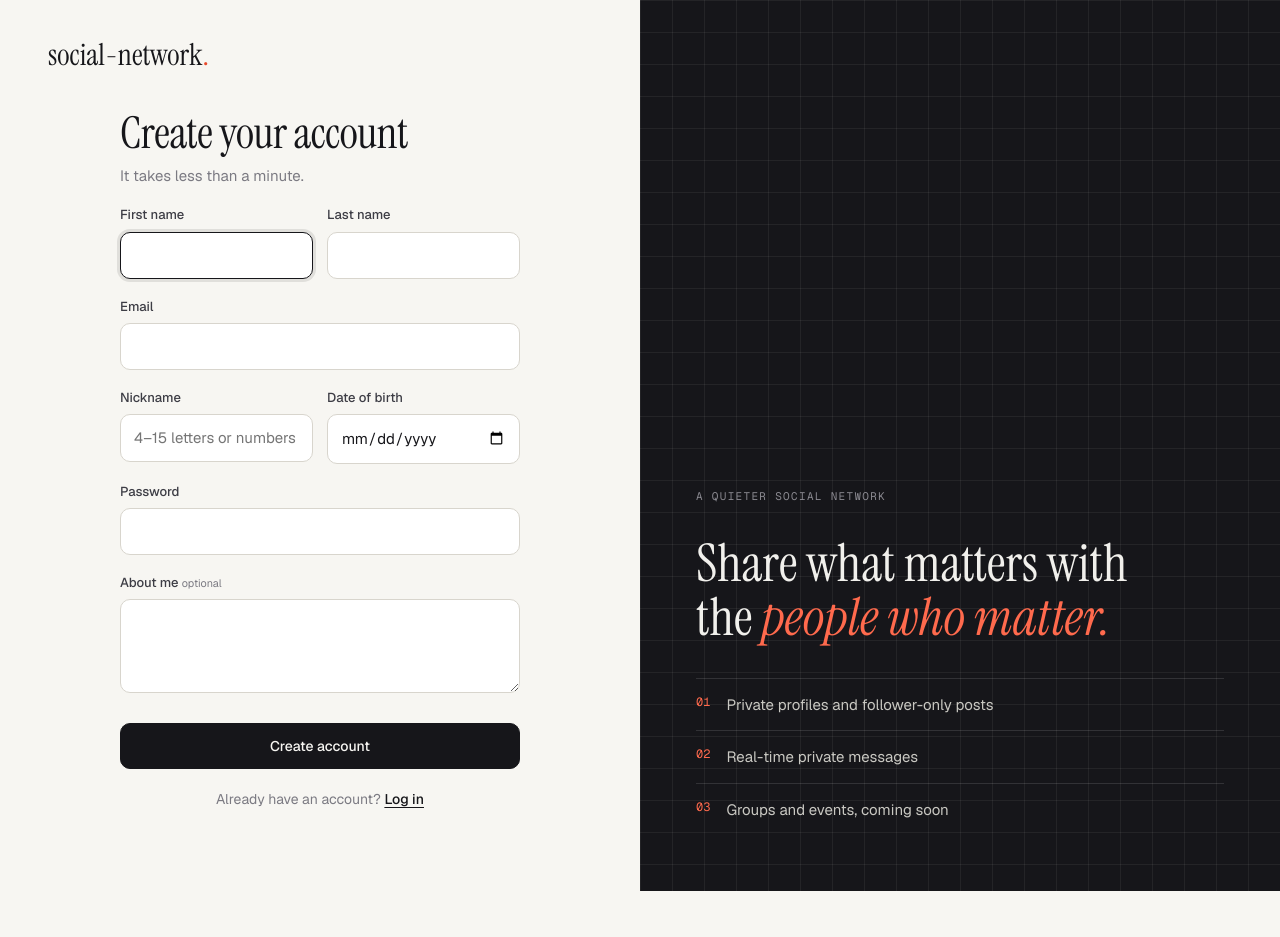
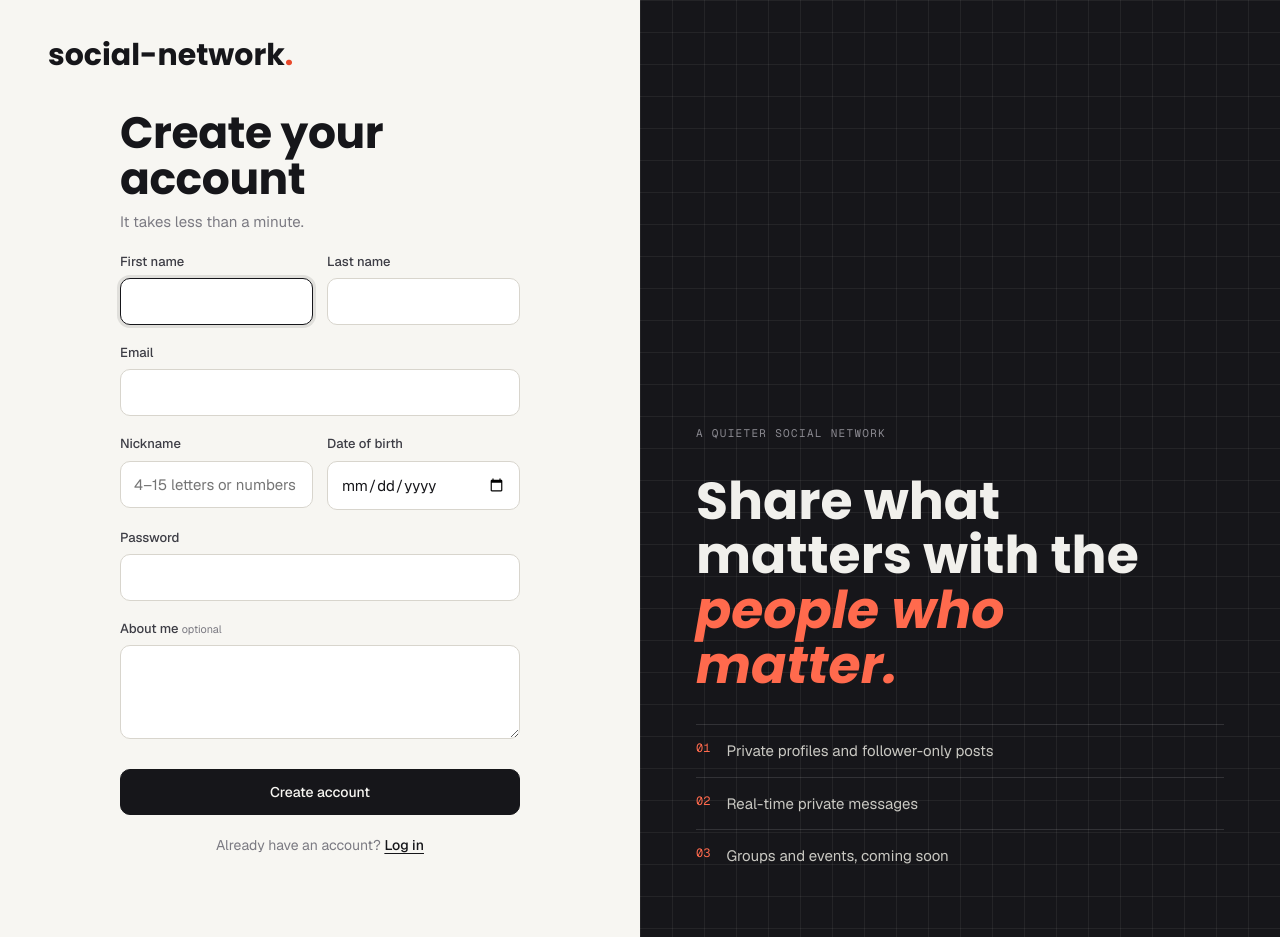
Before and after one commit to chentaymane/Social, a Next.js app in the folder frontend/: page /register in a window 1280 px wide. Before the commit the page ends 891 px from the top, so only its background shows below. Built offline with nearby package versions, Linux system fonts and the light colour scheme.

Commit message:
change the font

```diff
--- a/frontend/app/globals.css
+++ b/frontend/app/globals.css
@@ -4,7 +4,7 @@
 :root {
   --font-sans: 'Geist';            /* text */
   --font-mono: 'Geist Mono';       /* small labels */
-  --font-serif: 'Instrument Serif'; /* big titles */
+  --font-title: 'Poppins'; /* big titles */
 
   --paper: #f7f6f2;        /* page background */
   --surface: #ffffff;      /* cards */
@@ -49,7 +49,7 @@ body {
   -webkit-font-smoothing: antialiased;
 }
 
-h1, h2 { margin: 0; font-weight: 400; font-family: var(--font-serif), Georgia, serif; letter-spacing: -0.01em; }
+h1, h2 { margin: 0; font-weight: 700; font-family: var(--font-title), sans-serif; letter-spacing: -0.01em; }
 p { margin: 0; }
 a { color: inherit; text-decoration: none; }
 img { display: block; }
@@ -186,7 +186,7 @@ a.list-item:hover { background: var(--paper); color: var(--ink); }
   text-align: center;
   color: var(--muted);
 }
-.empty-title { margin-bottom: 4px; font-family: var(--font-serif), serif; font-size: 24px; color: var(--ink); }
+.empty-title { margin-bottom: 4px; font-family: var(--font-title), sans-serif; font-weight: 700; font-size: 24px; color: var(--ink); }
 
 /* =========================================================
    App layout: sidebar + page
@@ -205,7 +205,7 @@ a.list-item:hover { background: var(--paper); color: var(--ink); }
   border-right: 1px solid var(--line);
 }
 
-.brand { padding: 0 12px 32px; font-family: var(--font-serif), serif; font-size: 30px; line-height: 1; }
+.brand { padding: 0 12px 32px; font-family: var(--font-title), sans-serif; font-weight: 700; font-size: 30px; line-height: 1; }
 .brand span { color: var(--accent); }
 
 .menu { flex: 1; display: flex; flex-direction: column; gap: 2px; }
@@ -402,7 +402,7 @@ a.list-item:hover { background: var(--paper); color: var(--ink); }
   color: #f1f0ec;
 }
 .auth-aside .eyebrow { color: #8a8990; }
-.auth-quote { max-width: 480px; font-family: var(--font-serif), serif; font-size: 52px; line-height: 1.05; }
+.auth-quote { max-width: 480px; font-family: var(--font-title), sans-serif; font-weight: 700; font-size: 52px; line-height: 1.05; }
 .auth-quote em { color: #ff6a4d; }
 .auth-list { display: flex; flex-direction: column; margin: 0; padding: 0; list-style: none; }
 .auth-list li { display: flex; gap: 16px; padding: 14px 0; border-top: 1px solid rgba(255, 255, 255, .12); color: #c9c8c2; }
--- a/frontend/app/layout.jsx
+++ b/frontend/app/layout.jsx
@@ -12,7 +12,7 @@ export default function RootLayout({ children }) {
         {/* the fonts used in globals.css */}
         <link
           rel="stylesheet"
-          href="https://fonts.googleapis.com/css2?family=Geist:wght@400;500;600&family=Geist+Mono:wght@400;500&family=Instrument+Serif:ital@0;1&display=swap"
+          href="https://fonts.googleapis.com/css2?family=Geist:wght@400;500;600&family=Geist+Mono:wght@400;500&family=Poppins:ital,wght@0,700;1,700&display=swap"
         />
       </head>
       <body>{children}</body>
```
